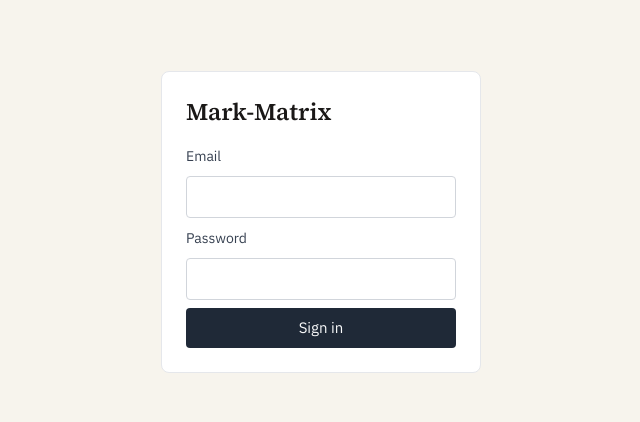
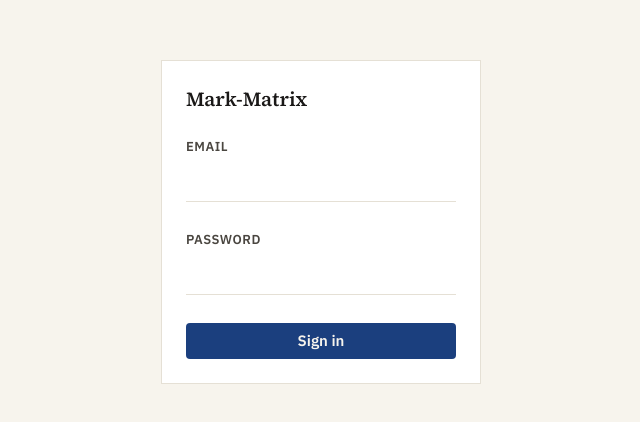
Before and after one commit to ZeroPSR/Mark-Matrix, a React (Vite) app in the folder apps/web/: page /login in a window 1280 px wide. Shown: the part 178-600 px from the top of the page, without its empty margins (319-959 px from the left). Built offline with nearby package versions, Linux system fonts and the light colour scheme; no server answers.

Commit message:
feat(pages): rebuild login against new design system

```diff
--- /dev/null
+++ b/apps/web/src/pages/LoginPage.module.css
@@ -0,0 +1,21 @@
+/* apps/web/src/pages/LoginPage.module.css */
+.page {
+  min-height: 100vh;
+  display: grid;
+  place-items: center;
+  padding: var(--space-4);
+  background: var(--color-paper);
+}
+.card {
+  width: 320px;
+  max-width: 100%;
+  padding: var(--space-5);
+  background: var(--color-surface);
+  border: 1px solid var(--color-hairline);
+  display: grid;
+  gap: var(--space-3);
+}
+.title {
+  font: 600 var(--type-h2) "Source Serif 4", Georgia, serif;
+  margin: 0 0 var(--space-3);
+}
--- a/apps/web/src/pages/LoginPage.tsx
+++ b/apps/web/src/pages/LoginPage.tsx
@@ -1,6 +1,10 @@
 import { type FormEvent, useState } from "react";
 import { useNavigate } from "react-router-dom";
 import { useAuth } from "../auth/AuthContext.js";
+import { Button } from "../components/Button/Button.js";
+import { Field } from "../components/Field/Field.js";
+import { Input } from "../components/Input/Input.js";
+import styles from "./LoginPage.module.css";
 
 export function LoginPage(): JSX.Element {
   const { signIn } = useAuth();
@@ -24,11 +28,11 @@ export function LoginPage(): JSX.Element {
   }
 
   return (
-    <main className="app-login">
-      <form onSubmit={onSubmit} className="app-login__form">
-        <h1>Mark-Matrix</h1>
-        <label htmlFor="email">Email</label>
-        <input
+    <main className={styles["page"]}>
+      <form onSubmit={onSubmit} className={styles["card"]}>
+        <h1 className={styles["title"]}>Mark-Matrix</h1>
+        <Field label="Email" htmlFor="email">
+          <Input
             id="email"
             type="email"
             autoComplete="email"
@@ -36,8 +40,9 @@ export function LoginPage(): JSX.Element {
             onChange={(e) => setEmail(e.target.value)}
             required
           />
-        <label htmlFor="password">Password</label>
-        <input
+        </Field>
+        <Field label="Password" htmlFor="password" error={error ?? undefined}>
+          <Input
             id="password"
             type="password"
             autoComplete="current-password"
@@ -45,10 +50,10 @@ export function LoginPage(): JSX.Element {
             onChange={(e) => setPassword(e.target.value)}
             required
           />
-        {error && <p className="app-login__error" role="alert">{error}</p>}
-        <button type="submit" disabled={submitting}>
+        </Field>
+        <Button type="submit" disabled={submitting}>
           {submitting ? "Signing in…" : "Sign in"}
-        </button>
+        </Button>
       </form>
     </main>
   );
```
Also changed, not shown: 1 other file (tests, documents, lock files or other folders). Lines whose indentation alone changed are shown as unchanged.
